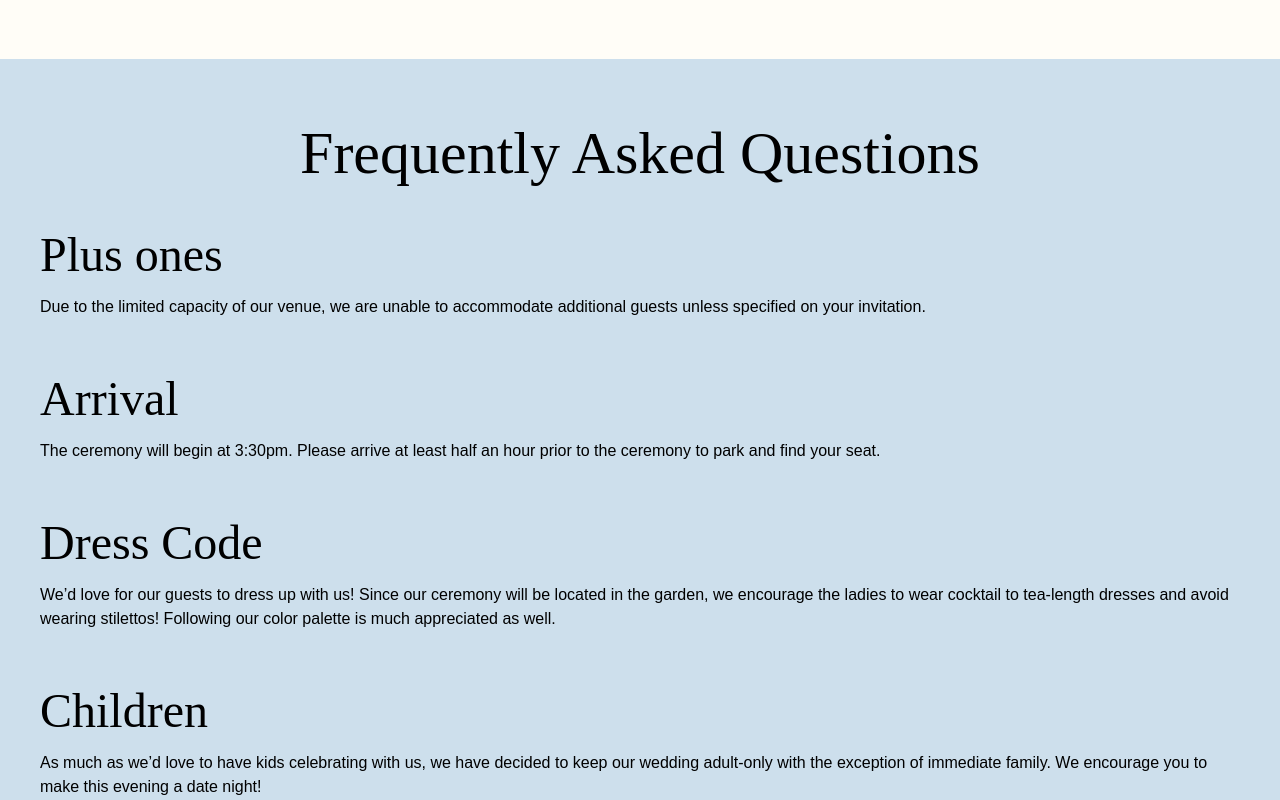
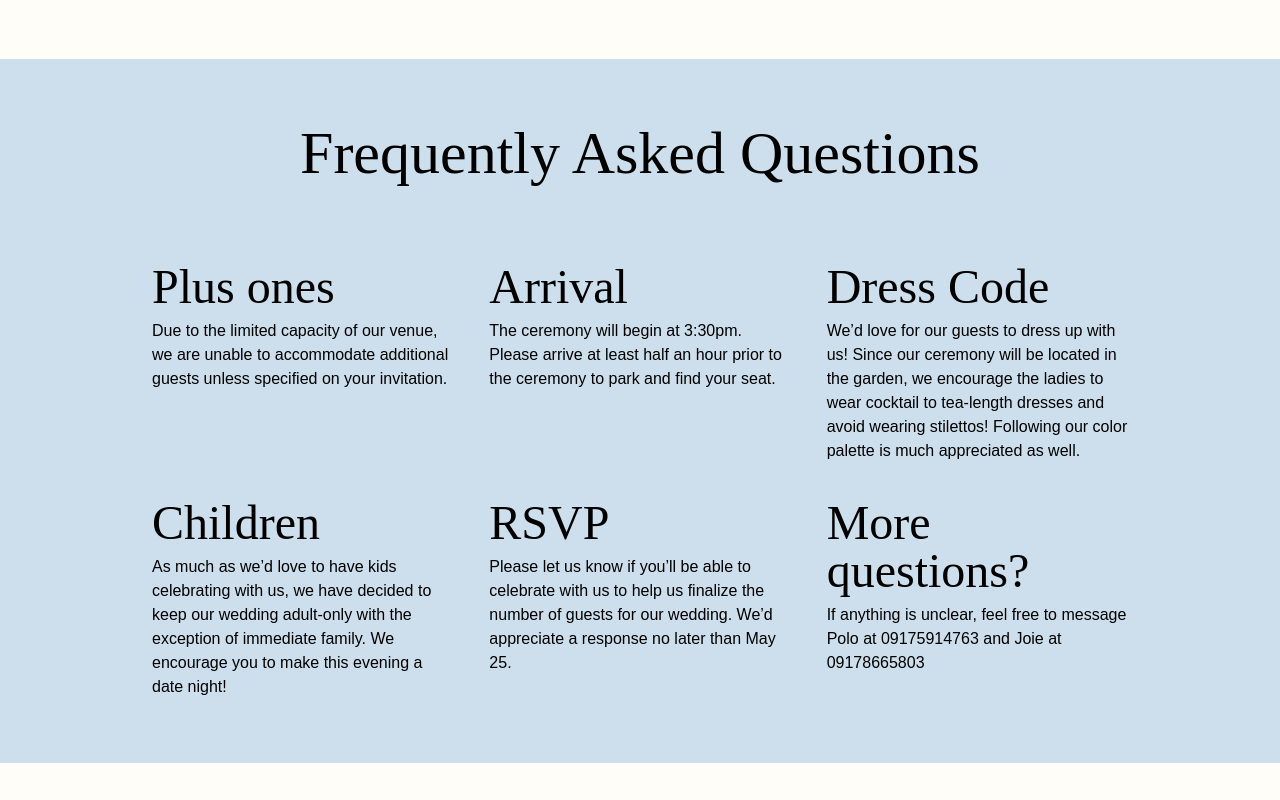
Before and after one commit to jigolaurito93/PoAndJoWedding, a React (Vite) app: page / in a window 1280 px wide. Shown: the part 5020-5820 px from the top of the page. Built offline with nearby package versions, Linux system fonts and the light colour scheme; a web font is replaced by a local one.

Commit message:
finished second half of FAQ

```diff
--- a/src/components/Faq.jsx
+++ b/src/components/Faq.jsx
@@ -35,14 +35,18 @@ export default function Faq() {
   ];
   return (
     <div id="faq" className="py-16 px-10">
-      <div className="flex flex-col gap-6 md:gap-12">
-        <h1 className="text-4xl text-center md:text-6xl">Frequently Asked Questions</h1>
-        <div className="flex flex-col gap-14">
+      <div className="flex flex-col gap-9 md:gap-16 lg:gap-20">
+        <h1 className="text-5xl text-center md:text-6xl">
+          Frequently Asked Questions
+        </h1>
+        <div className="grid gap-9 md:grid-row-3 md:grid-cols-2 lg:grid-rows-2 lg:grid-cols-3 xl:px-28">
           {faqs.map((faq, i) => {
             return (
-              <div key={i} className="flex flex-col gap-4">
-                <h2 className="text-4xl md:text-5xl">{faq.title}</h2>
-                <p className="font-quicksand">{faq.content}</p>
+              <div key={i} className="flex flex-col gap-2">
+                <h2 className="text-4xl lg:text-4xl xl:text-5xl">
+                  {faq.title}
+                </h2>
+                <p className="font-quicksand pr-20 lg:pr-0 xl:max-w-96">{faq.content}</p>
               </div>
             );
           })}
```
